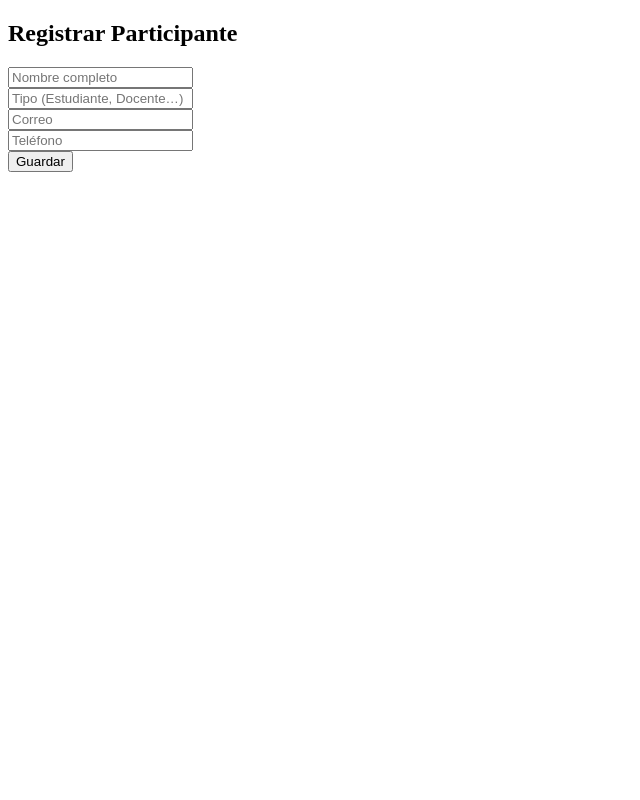
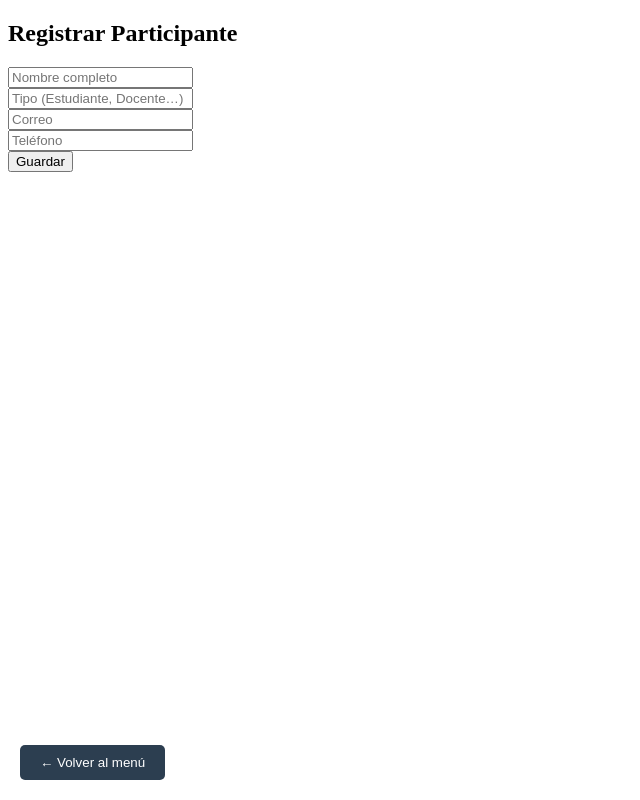
Before and after one commit to jorsaaron/paec, a website: page public/altaParticipante.html in a window 1280 px wide. Shown: the whole page, without its empty margins (0-640 px from the left). Drawn offline with Linux system fonts and the light colour scheme.

Commit message:
Update altaParticipante.html

```diff
--- a/public/altaParticipante.html
+++ b/public/altaParticipante.html
@@ -9,6 +9,20 @@
     <input id="correo" type="email" placeholder="Correo" required><br>
     <input id="telefono" placeholder="Teléfono" required><br>
     <button type="submit">Guardar</button>
+    <button onclick="location.href='menu.html'" style="
+  position: fixed;
+  bottom: 20px;
+  left: 20px;
+  padding: 10px 20px;
+  background: #2c3e50;
+  color: #fff;
+  border: none;
+  border-radius: 5px;
+  cursor: pointer;
+">
+  ← Volver al menú
+</button>
+
   </form>
   <script src="altaParticipante.js"></script>
 </body>
```
